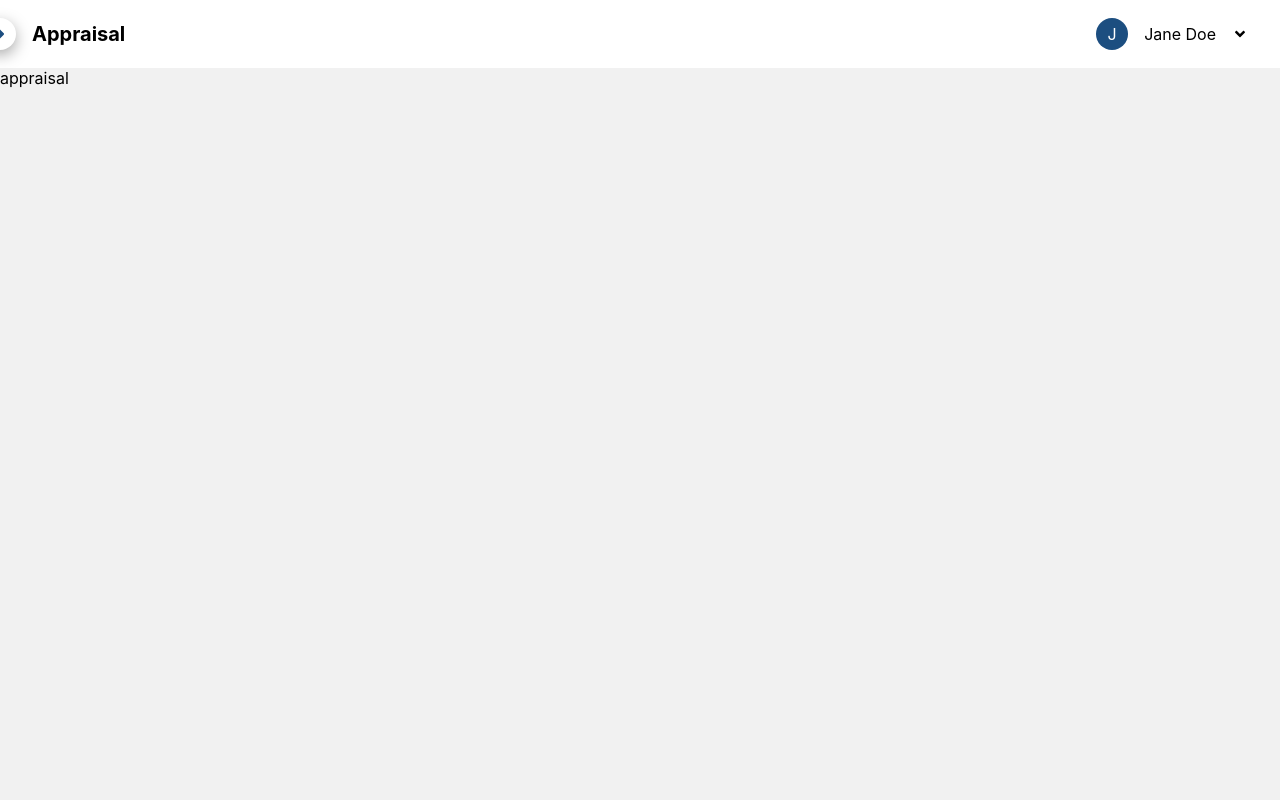
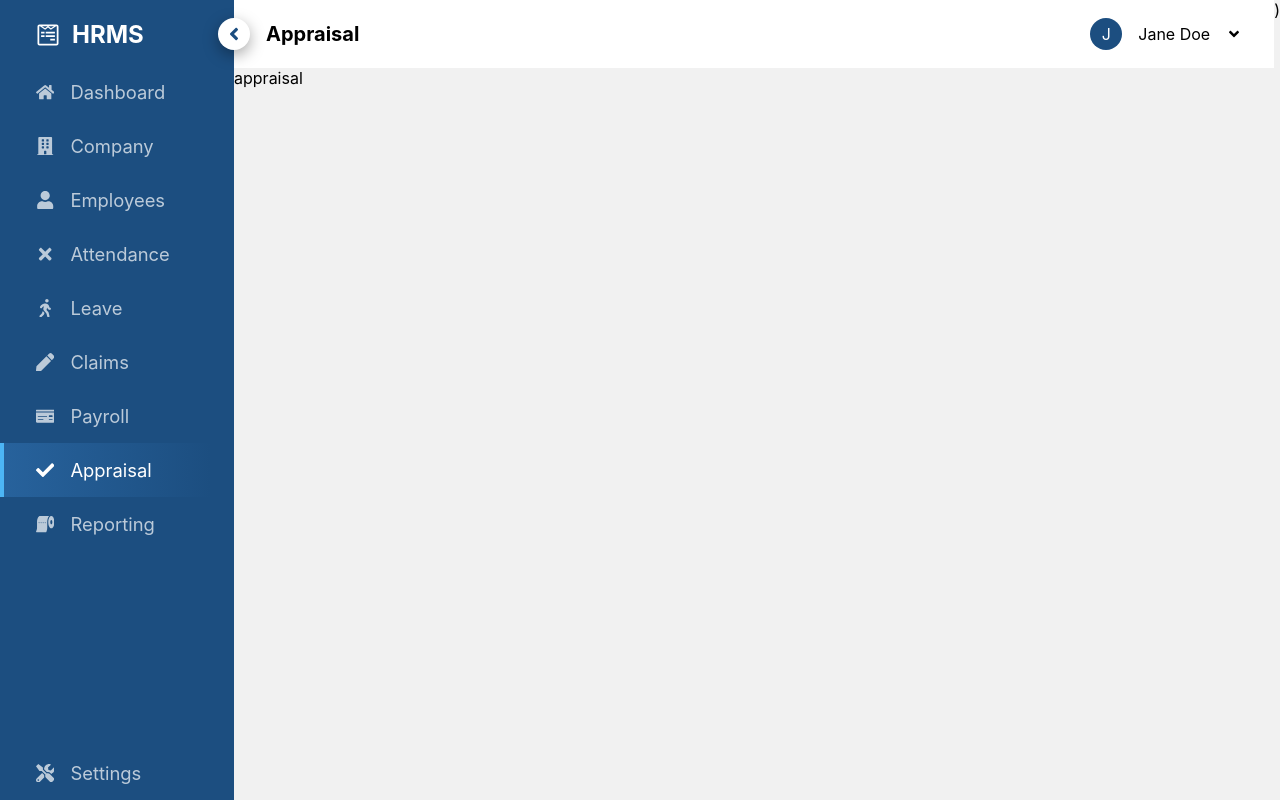
Before and after one commit to Phil-Elliott/HR-App, a Next.js app: page /appraisal in a window 1280 px wide. Built offline with nearby package versions, Linux system fonts and the light colour scheme.

Commit message:
fixed responsive issues

```diff
--- a/components/Nav/LeftNav/LeftNav.tsx
+++ b/components/Nav/LeftNav/LeftNav.tsx
@@ -86,10 +86,13 @@ const LeftNav = ({
       <div className={styles.top}>
         <div className={styles["logo-container"]}>
           <Logo navWidth={navWidth} display="normal" />
-          <FaPoop
-            className={styles["exit-logo"]}
-            onClick={() => toggleDisplay()}
-          />
+
+          {navWidth === "responsive" && (
+            <FaPoop
+              className={styles["exit-logo"]}
+              onClick={() => toggleDisplay()}
+            />
+          )}
         </div>
         {NavLinks.map((link) => (
           <Links
--- a/components/Shared/Logo.tsx
+++ b/components/Shared/Logo.tsx
@@ -16,6 +16,9 @@ const Header = ({
           ? `${styles.header} ${styles["header-responsive"]}`
           : styles["header"]
       }
+    >
+      <div
+        className={styles["logo-container"]}
         style={{
           justifyContent: navWidth === "narrow" ? "center" : "inherit",
         }}
@@ -29,6 +32,7 @@ const Header = ({
           </div>
         )}
       </div>
+    </div>
   );
 };
 
--- a/components/layout.tsx
+++ b/components/layout.tsx
@@ -1,11 +1,11 @@
-import React, { useState } from "react";
+import React, { useState, useEffect } from "react";
 import { Meta } from "./meta";
 import LeftNav from "./Nav/LeftNav/LeftNav";
 import TopNav from "./Nav/TopNav/TopNav";
 import styles from "../styles/layout/layout.module.scss";
 
 const Layout = ({ children }: { children: any }) => {
-  const [navWidth, setNavWidth] = useState("responsive");
+  const [navWidth, setNavWidth] = useState("wide");
   const [display, setDisplay] = useState("none");
 
   const toggleNav = () => {
@@ -27,10 +27,23 @@ const Layout = ({ children }: { children: any }) => {
   return (
     <div className={styles.main}>
       <Meta />
-      {display !== "none" && (
+      <div className={styles["responsive-layout"]}>
+        {display === "responsive" && (
+          <LeftNav navWidth="responsive" toggleDisplay={toggleDisplay} />
+        )}
+        {display === "none" && (
+          <div className={styles["right-container"]}>
+            <TopNav
+              toggleNav={toggleNav}
+              navWidth="responsive"
+              toggleDisplay={toggleDisplay}
+            />
+            <main>{children}</main>
+          </div>
+        )}
+      </div>
+      <div className={styles["normal-layout"]}>
         <LeftNav navWidth={navWidth} toggleDisplay={toggleDisplay} />
-      )}
-      {display === "none" && (
         <div className={styles["right-container"]}>
           <TopNav
             toggleNav={toggleNav}
@@ -39,7 +52,8 @@ const Layout = ({ children }: { children: any }) => {
           />
           <main>{children}</main>
         </div>
-      )}
+        )
+      </div>
     </div>
   );
 };
@@ -47,6 +61,13 @@ const Layout = ({ children }: { children: any }) => {
 export default Layout;
 
 /*
+  find way to get screen width and set navWidth to responsive if screen width is less than 768px
+
+  could change top part to a div and have display = none if screen width is less than 768px in css
+
+  could make a responsive layout and a normal layout below
+
+
   sidenav
   https://mui.com/material-ui/react-drawer/
   persistent drawer or mini variant drawer?
--- a/styles/layout/layout.module.scss
+++ b/styles/layout/layout.module.scss
@@ -10,3 +10,26 @@
   height: 100%;
   width: 100%;
 }
+
+.responsive-layout,
+.normal-layout {
+  width: 100%;
+  height: 100%;
+}
+
+.normal-layout {
+  display: flex;
+}
+
+@media only screen and (min-width: 800px) {
+  .responsive-layout {
+    display: none;
+    // width: 100vw !important;
+  }
+}
+
+@media only screen and (max-width: 800px) {
+  .normal-layout {
+    display: none;
+  }
+}
--- a/styles/layout/left-nav/leftNav.module.scss
+++ b/styles/layout/left-nav/leftNav.module.scss
@@ -17,15 +17,16 @@
   display: flex;
   align-items: center;
   justify-content: space-between;
+  width: 100%;
 }
 
 .exit-logo {
+  cursor: pointer;
   margin-right: 2rem;
 }
 
 @media only screen and (max-width: 800px) {
-  .main {
-    // display: none;
-    // width: 100vw !important;
+  .logo-container {
+    // justify-content: space-between;
   }
 }
--- a/styles/shared/logo.module.scss
+++ b/styles/shared/logo.module.scss
@@ -1,9 +1,8 @@
 @use "../abstracts" as *;
 
 .header {
-  display: flex;
-  align-items: center;
   padding: 1rem 2rem;
+  width: 100%;
   border-left: 4px solid transparent;
 
   h1 {
@@ -19,8 +18,19 @@
   }
 }
 
+.logo-container {
+  display: flex;
+  align-items: center;
+}
+
 @media only screen and (min-width: 800px) {
   .header-responsive {
     display: none;
   }
 }
+
+@media only screen and (max-width: 800px) {
+  .header {
+    width: auto;
+  }
+}
```
Lines whose indentation alone changed are shown as unchanged.
